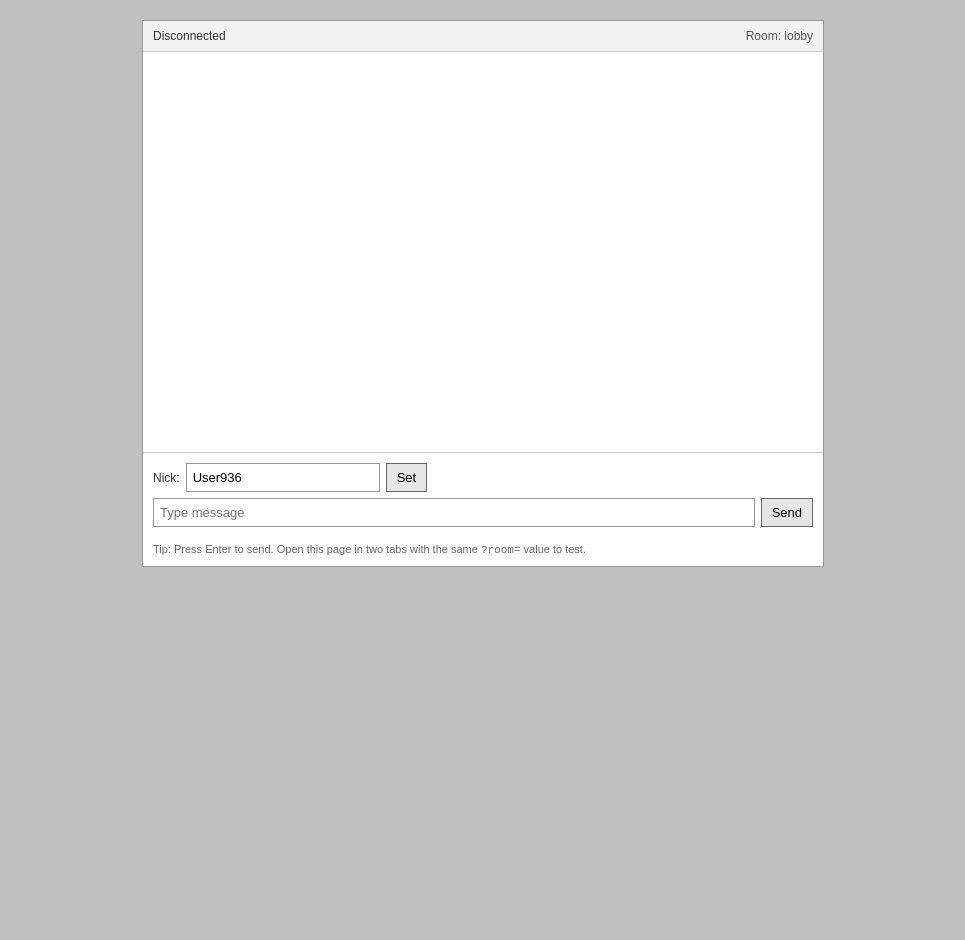
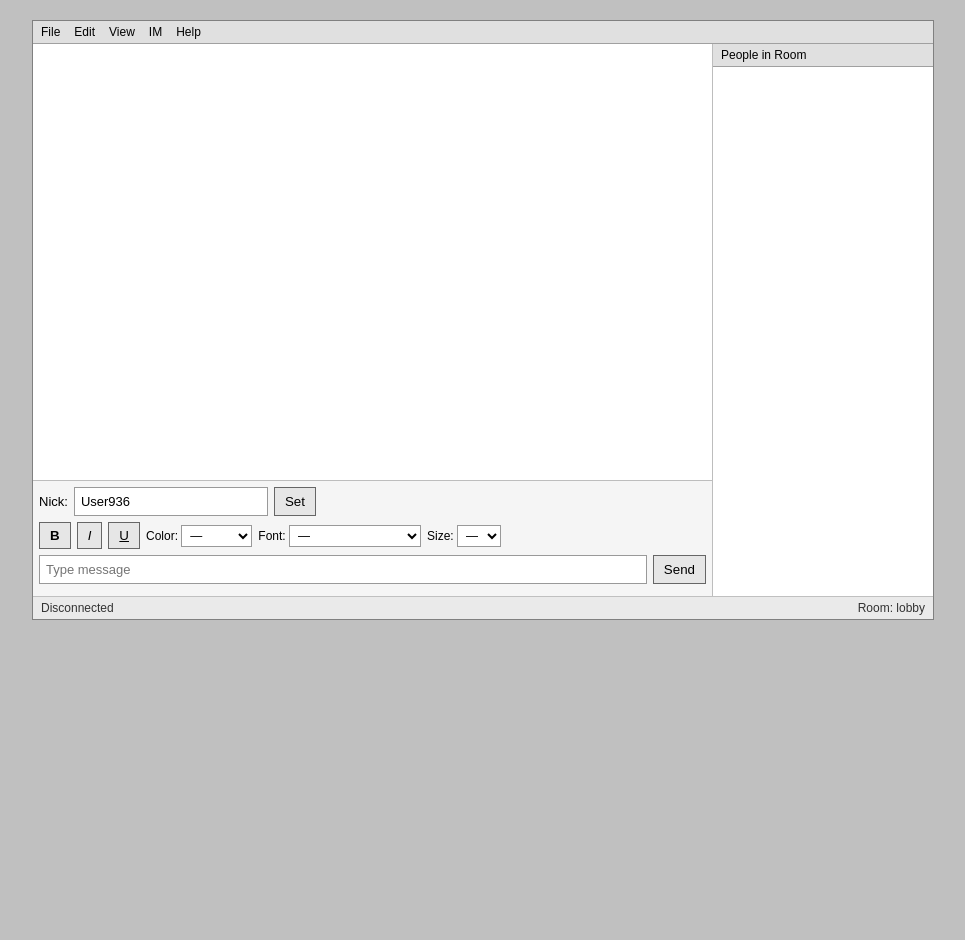
Before and after one commit to Catofminerva/Catofminerva.github.io, a Jekyll site: the page chat.html, which Jekyll copies as it is, in a window 1280 px wide. Shown: the whole page, without its empty margins (157-1122 px from the left). Built offline with Jekyll 4.4.1, drawn with Linux system fonts in a browser that asks for light colours; after the commit the page ends 900 px from its top, so only the background shows below that.

Commit message:
Update chat.html

```diff
--- a/chat.html
+++ b/chat.html
@@ -2,172 +2,260 @@
 <html lang="en">
 <head>
   <meta charset="utf-8">
-  <title>Web Chat</title>
+  <title>AOL-ish Web Chat</title>
   <meta name="viewport" content="width=device-width, initial-scale=1">
   <style>
-    /* 1990s-ish defaults: grey page, simple borders, system fonts */
-    html, body { height: 100%; }
-    body {
-      margin: 0; padding: 20px;
-      background: #c0c0c0;
-      color: #000;
-      font-family: Arial, Helvetica, sans-serif;
-    }
-    .wrap {
-      width: 680px; max-width: 100%;
-      margin: 0 auto; background: #ffffff;
-      border: 1px solid #999;
-    }
-    .bar {
-      display: flex; align-items: center; justify-content: space-between;
-      padding: 8px 10px; border-bottom: 1px solid #ccc;
-      background: #f2f2f2; font-size: 12px;
-    }
-    .bar .status { color: #333; }
-    .bar .room { color: #555; }
-    #log {
-      height: 380px; overflow-y: auto; padding: 10px;
-      background: #fff; font-family: "Courier New", Courier, monospace; font-size: 13px;
-      line-height: 1.3; white-space: pre-wrap; word-break: break-word;
-      border-bottom: 1px solid #ccc;
-    }
-    .controls { padding: 10px; }
-    .row { display: flex; gap: 6px; margin-bottom: 6px; }
-    label { font-size: 12px; color: #333; }
-    input[type="text"] {
-      flex: 1; padding: 6px; border: 1px solid #999; font-family: Arial, Helvetica, sans-serif; font-size: 13px;
-      background: #fff; color: #000;
-    }
-    input[name="nick"] { flex: 0 0 180px; }
-    button {
-      padding: 6px 10px; border: 1px solid #666; background: #e6e6e6; color: #000;
-      font-size: 13px; cursor: pointer;
-    }
-    button:active { background: #d9d9d9; }
-    .hint { font-size: 11px; color: #666; padding: 0 10px 10px; }
+    /* 90s desktop vibe */
+    body { margin:0; background:#c0c0c0; font:13px Arial, Helvetica, sans-serif; color:#000; }
+    .window { width:900px; max-width:100%; margin:20px auto; border:1px solid #808080; background:#f0f0f0; }
+    .menubar { background:#e0e0e0; border-bottom:1px solid #a0a0a0; padding:4px 8px; font-size:12px; color:#000; }
+    .menubar span { margin-right:14px; }
+    .statusbar { background:#eaeaea; border-top:1px solid #c0c0c0; padding:4px 8px; font-size:12px; color:#333; display:flex; justify-content:space-between; }
+    .layout { display:grid; grid-template-columns: 1fr 220px; gap:0; }
+    .left { border-right:1px solid #bdbdbd; background:#fff; }
+    .right { background:#fff; }
+    #log { height:420px; overflow-y:auto; padding:8px; font:13px "Courier New", Courier, monospace; white-space:pre-wrap; word-break:break-word; }
+    .sys { color:#666; }
+    .inputbar { padding:6px; background:#f5f5f5; border-top:1px solid #bdbdbd; }
+    .row { display:flex; gap:6px; margin-bottom:6px; }
+    input[type="text"] { flex:1; padding:6px; border:1px solid #999; background:#fff; color:#000; font:13px Arial, Helvetica, sans-serif; }
+    input[name="nick"] { flex:0 0 180px; }
+    button { padding:5px 10px; border:1px solid #666; background:#e6e6e6; cursor:pointer; }
+    button:active { background:#d9d9d9; }
+    .toolbar { display:flex; gap:6px; align-items:center; font-size:12px; }
+    select { border:1px solid #999; background:#fff; padding:2px 4px; font-size:12px; }
+    #roster { height:420px; overflow-y:auto; padding:8px; font:12px Arial, Helvetica, sans-serif; }
+    #roster .user { padding:2px 0; border-bottom:1px dotted #ddd; }
   </style>
 </head>
 <body>
-  <div class="wrap">
-    <div class="bar">
-      <div class="status" id="status">Connecting…</div>
-      <div class="room" id="roomLabel"></div>
+  <div class="window">
+    <div class="menubar">
+      <span>File</span><span>Edit</span><span>View</span><span>IM</span><span>Help</span>
     </div>
 
+    <div class="layout">
+      <div class="left">
         <div id="log" aria-live="polite"></div>
-
-    <div class="controls">
+        <div class="inputbar">
           <div class="row">
             <label for="nick" style="align-self:center;">Nick:</label>
             <input type="text" id="nick" name="nick" maxlength="24" placeholder="Your name">
-        <button id="saveNick" title="Save nick">Set</button>
+            <button id="setNick">Set</button>
+          </div>
+          <div class="row toolbar">
+            <button id="bBtn"><b>B</b></button>
+            <button id="iBtn"><i>I</i></button>
+            <button id="uBtn"><u>U</u></button>
+            <label>Color:
+              <select id="colorSel">
+                <option value="">—</option>
+                <option>black</option><option>red</option><option>blue</option>
+                <option>green</option><option>maroon</option><option>purple</option>
+                <option>teal</option><option>navy</option>
+              </select>
+            </label>
+            <label>Font:
+              <select id="fontSel">
+                <option value="">—</option>
+                <option>Arial</option>
+                <option>Times New Roman</option>
+                <option>Courier New</option>
+                <option>Verdana</option>
+              </select>
+            </label>
+            <label>Size:
+              <select id="sizeSel">
+                <option value="">—</option>
+                <option>10</option><option>12</option><option>14</option><option>16</option><option>18</option>
+              </select>
+            </label>
           </div>
           <div class="row">
             <input type="text" id="msg" placeholder="Type message">
             <button id="send">Send</button>
           </div>
         </div>
-    <div class="hint">
-      Tip: Press Enter to send. Open this page in two tabs with the same <code>?room=</code> value to test.
+      </div>
+
+      <div class="right">
+        <div class="menubar">People in Room</div>
+        <div id="roster"></div>
+      </div>
+    </div>
+
+    <div class="statusbar">
+      <div id="status">Connecting…</div>
+      <div id="roomLabel"></div>
     </div>
   </div>
 
   <script>
     // ===== Config =====
-    // If your Worker hostname is different, change this value.
-    const WORKER_HOST = "chat.asalmaadeed.workers.dev";
-
-    // Room from ?room=... (default "lobby")
+    const WORKER_HOST = "chat.asalmaadeed.workers.dev"; // change if your worker hostname differs
     const ROOM = new URL(location.href).searchParams.get("room") || "lobby";
     document.getElementById("roomLabel").textContent = "Room: " + ROOM;
 
-    // Nickname stored locally
-    const NICK_KEY = "chat_nick";
+    // ===== State =====
+    const NICK_KEY = "aolchat_nick";
     let nick = localStorage.getItem(NICK_KEY) || ("User" + Math.floor(Math.random()*1000));
     const $ = id => document.getElementById(id);
     $("nick").value = nick;
 
-    $("saveNick").onclick = () => {
-      const v = $("nick").value.trim();
-      if (!v) return;
-      nick = v.slice(0, 24);
-      localStorage.setItem(NICK_KEY, nick);
-      appendLine("* nick set to " + nick);
-    };
+    let ws;
 
-    // WebSocket helpers
-    let ws;
-    function wsUrl() {
-      return "wss://" + WORKER_HOST + "/room/" + encodeURIComponent(ROOM);
-    }
-    function setStatus(s) { $("status").textContent = s; }
-
-    function connect() {
-      try {
+    // ===== Connect =====
+    function wsUrl(){ return "wss://" + WORKER_HOST + "/room/" + encodeURIComponent(ROOM); }
+    function setStatus(s){ $("status").textContent = s; }
+    function connect(){
       ws = new WebSocket(wsUrl());
-      } catch (e) {
-        setStatus("Error");
-        return;
-      }
       setStatus("Connecting");
-      ws.onopen = () => setStatus("Online");
+      ws.onopen = () => { setStatus("Online"); send({ type:"hello", username:nick }); };
       ws.onclose = () => { setStatus("Disconnected"); setTimeout(connect, 1200); };
       ws.onerror = () => { setStatus("Error"); try { ws.close(); } catch {} };
       ws.onmessage = onMessage;
     }
 
-    function sendPlain() {
+    // ===== UI actions =====
+    $("setNick").onclick = () => {
+      const v = $("nick").value.trim();
+      if (!v) return;
+      nick = v.slice(0, 24);
+      localStorage.setItem(NICK_KEY, nick);
+      send({ type:"nick", username:nick });
+      sysLine("* nick set to " + nick);
+    };
+
+    $("send").onclick = sendChat;
+    $("msg").addEventListener("keydown", e => {
+      if (e.key === "Enter" && !e.shiftKey) { e.preventDefault(); sendChat(); }
+    });
+
+    $("bBtn").onclick = () => wrap("[b]", "[/b]");
+    $("iBtn").onclick = () => wrap("[i]", "[/i]");
+    $("uBtn").onclick = () => wrap("[u]", "[/u]");
+    $("colorSel").onchange = () => applyWrap("color", $("colorSel").value);
+    $("fontSel").onchange  = () => applyWrap("font", $("fontSel").value);
+    $("sizeSel").onchange  = () => applyWrap("size", $("sizeSel").value);
+
+    function wrap(open, close){
+      const input = $("msg");
+      const s = input.selectionStart, e = input.selectionEnd;
+      const before = input.value.slice(0, s);
+      const sel = input.value.slice(s, e);
+      const after = input.value.slice(e);
+      input.value = before + open + sel + close + after;
+      input.focus(); input.selectionStart = input.selectionEnd = (before + open + sel + close).length;
+    }
+    function applyWrap(kind, val){
+      if (!val) return;
+      wrap("[" + kind + "=" + val + "]", "[/" + kind + "]");
+      // reset selects to placeholder to mimic old UIs
+      if (kind==="color") $("colorSel").value = "";
+      if (kind==="font")  $("fontSel").value  = "";
+      if (kind==="size")  $("sizeSel").value  = "";
+    }
+
+    function sendChat(){
       const input = $("msg");
       const text = input.value.trim();
       if (!text || !ws || ws.readyState !== 1) return;
-      const payload = { username: nick, color: "hsl(0,0%,0%)", text };
-      try { ws.send(JSON.stringify(payload)); } catch {}
+      send({ type:"chat", username:nick, text });
       input.value = "";
     }
 
-    $("send").onclick = sendPlain;
-    $("msg").addEventListener("keydown", (e) => {
-      if (e.key === "Enter" && !e.shiftKey) {
-        e.preventDefault();
-        sendPlain();
+    function send(obj){
+      try { ws.send(JSON.stringify(obj)); } catch {}
     }
+
+    // ===== Render =====
+    function escapeHtml(s){
+      return s.replace(/[&<>"']/g, c => ({'&':'&amp;','<':'&lt;','>':'&gt;','"':'&quot;',"'":'&#39;'}[c]));
+    }
+
+    // Safe BBCode → HTML (only allow a tiny subset)
+    function bbcodeToHtml(src){
+      let s = escapeHtml(src);
+
+      // [b] [i] [u]
+      s = s.replace(/\[b\]([\s\S]*?)\[\/b\]/gi, "<strong>$1</strong>");
+      s = s.replace(/\[i\]([\s\S]*?)\[\/i\]/gi, "<em>$1</em>");
+      s = s.replace(/\[u\]([\s\S]*?)\[\/u\]/gi, "<u>$1</u>");
+
+      // [color=...] allow named colors or hex
+      s = s.replace(/\[color=(#[0-9a-fA-F]{3,6}|[a-zA-Z]{1,15})\]([\s\S]*?)\[\/color\]/gi,
+        (m, color, inner) => `<span style="color:${color}">${inner}</span>`);
+
+      // [size=10..24] in px
+      s = s.replace(/\[size=(\d{1,2})\]([\s\S]*?)\[\/size\]/gi,
+        (m, n, inner) => {
+          const px = Math.max(8, Math.min(24, parseInt(n,10)));
+          return `<span style="font-size:${px}px">${inner}</span>`;
         });
 
-    // Rendering
-    function appendLine(text) {
+      // [font=whitelist]
+      s = s.replace(/\[font=([A-Za-z0-9 ,'-]{1,30})\]([\s\S]*?)\[\/font\]/gi,
+        (m, name, inner) => {
+          const allowed = ["Arial","Times New Roman","Courier New","Verdana"];
+          const pick = allowed.find(f => f.toLowerCase() === name.toLowerCase());
+          return pick ? `<span style="font-family:'${pick}'">${inner}</span>` : inner;
+        });
+
+      return s;
+    }
+
+    function sysLine(t){
       const log = $("log");
-      const line = document.createElement("div");
-      line.textContent = text;     // safe text insertion
-      log.appendChild(line);
+      const div = document.createElement("div");
+      div.className = "sys";
+      div.textContent = t;
+      log.appendChild(div);
       log.scrollTop = log.scrollHeight;
     }
 
-    function formatTime(ms) {
-      try {
-        const d = new Date(ms || Date.now());
-        return d.toLocaleTimeString();
-      } catch { return ""; }
+    function renderMessage(m){
+      const time = m.time ? new Date(m.time).toLocaleTimeString() : "";
+      const name = m.username || "Anon";
+      const html = "[" + time + "] <" + escapeHtml(name) + "> " + bbcodeToHtml(m.text || "");
+      const log = $("log");
+      const div = document.createElement("div");
+      div.innerHTML = html;
+      log.appendChild(div);
+      log.scrollTop = log.scrollHeight;
     }
 
-    function renderMessage(m) {
-      const time = formatTime(m.time);
-      const name = m.username || "Anon";
-      const line = "[" + time + "] <" + name + "> " + (m.text || "");
-      appendLine(line);
+    function renderRoster(list){
+      const box = $("roster");
+      box.innerHTML = "";
+      for (const u of list) {
+        const d = document.createElement("div");
+        d.className = "user";
+        d.textContent = u;
+        box.appendChild(d);
+      }
     }
 
-    async function onMessage(event) {
-      let payload;
-      try { payload = JSON.parse(event.data); } catch { return; }
+    async function onMessage(e){
+      let payload; try { payload = JSON.parse(e.data); } catch { return; }
 
       if (payload.type === "history" && Array.isArray(payload.data)) {
         for (const m of payload.data) renderMessage(m);
         return;
       }
+      if (payload.type === "roster" && Array.isArray(payload.users)) {
+        renderRoster(payload.users);
+        return;
+      }
+      if (payload.type === "chat") {
         renderMessage(payload);
+        return;
       }
 
-    // Start
+      // Legacy fallback: shape without "type"
+      if (payload.username && payload.text) renderMessage(payload);
+    }
+
+    // Go
     connect();
   </script>
 </body>
```
Lines whose indentation alone changed are shown as unchanged.
